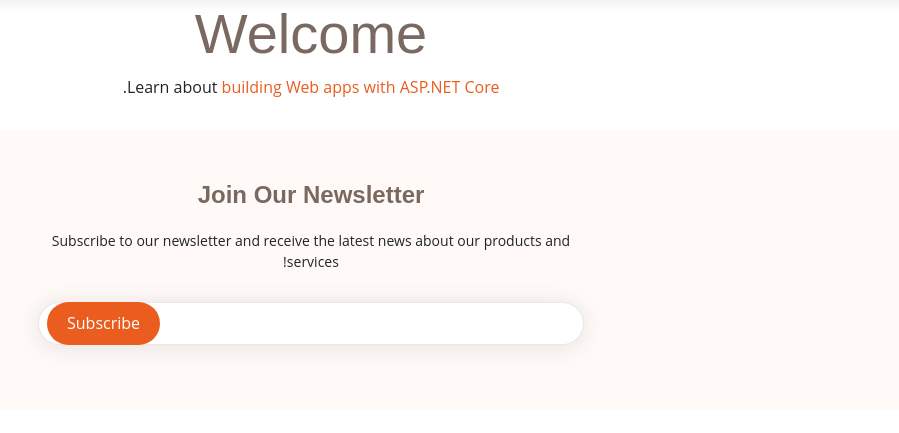
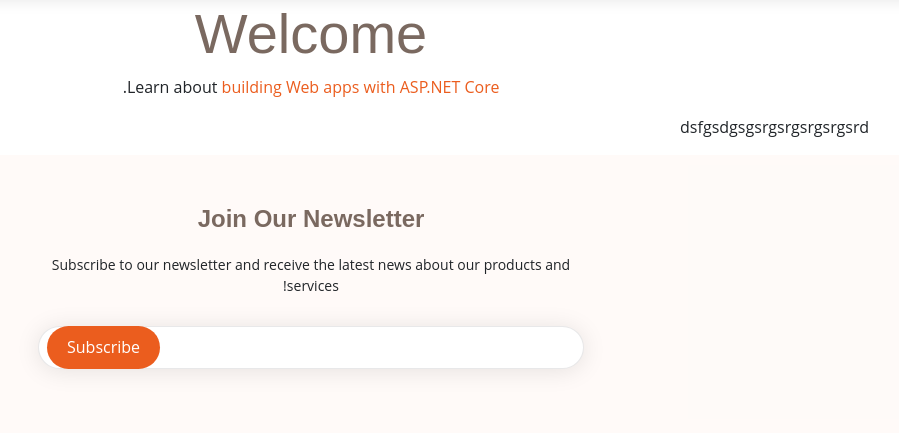
Before and after one commit to Mohammadi-f/University, an ASP.NET Core app: page / in a window 1280 px wide. Shown: the part 90-523 px from the top of the page, without its empty margins (329-1228 px from the left). Run offline with ASP.NET Core 8, Linux system fonts and the light colour scheme.

Commit message:
update index file

```diff
--- a/NineStars/Views/Home/Index.cshtml
+++ b/NineStars/Views/Home/Index.cshtml
@@ -6,3 +6,4 @@
     <h1 class="display-4">Welcome</h1>
     <p>Learn about <a href="https://learn.microsoft.com/aspnet/core">building Web apps with ASP.NET Core</a>.</p>
 </div>
+dsfgsdgsgsrgsrgsrgsrgsrd
--- a/NineStars/Views/Home/Privacy.cshtml
+++ b/NineStars/Views/Home/Privacy.cshtml
@@ -4,3 +4,4 @@
 <h1>@ViewData["Title"]</h1>
 
 <p>Use this page to detail your site's privacy policy.</p>
+rdtyeryhreyert5yerty
```
